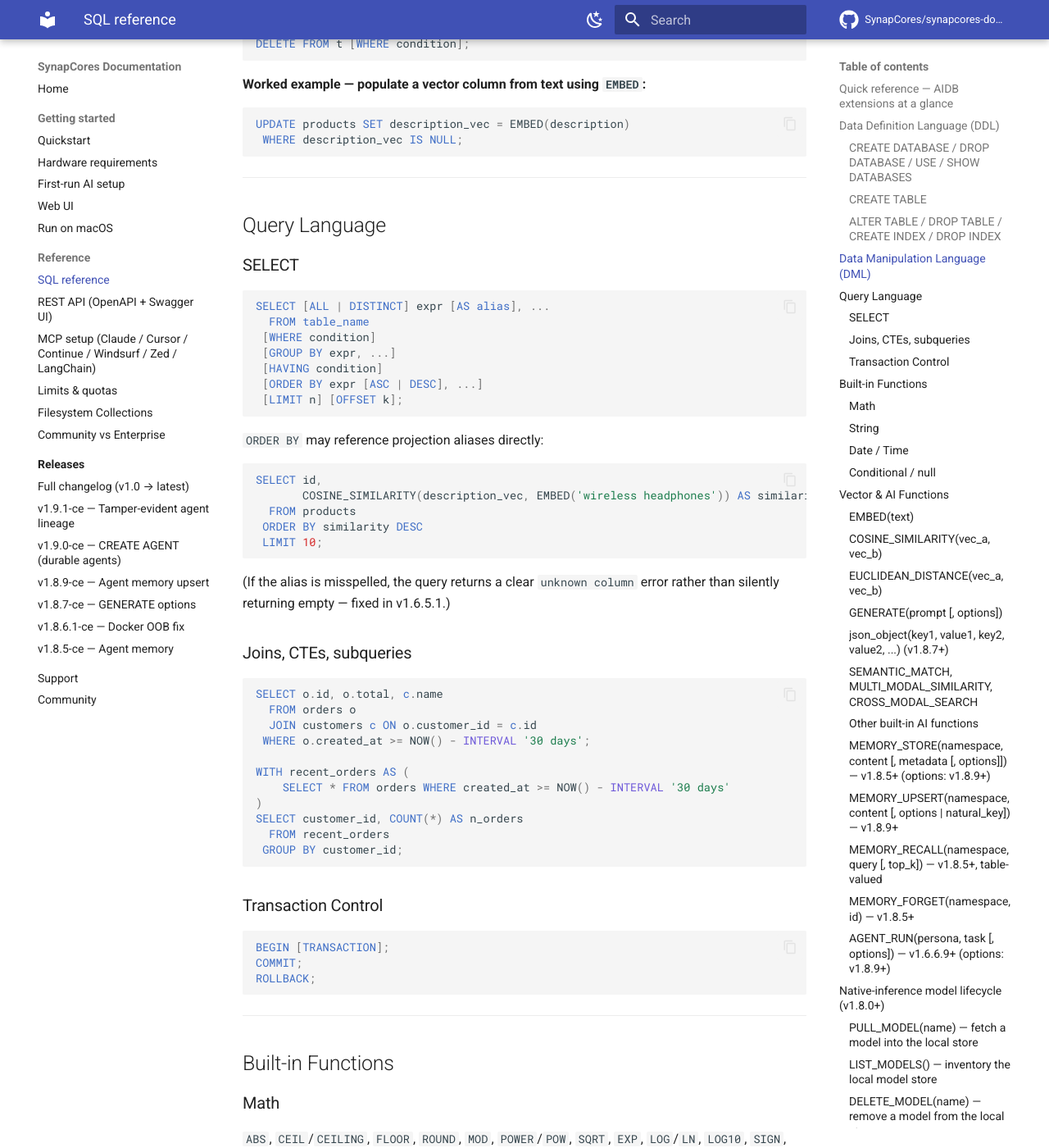
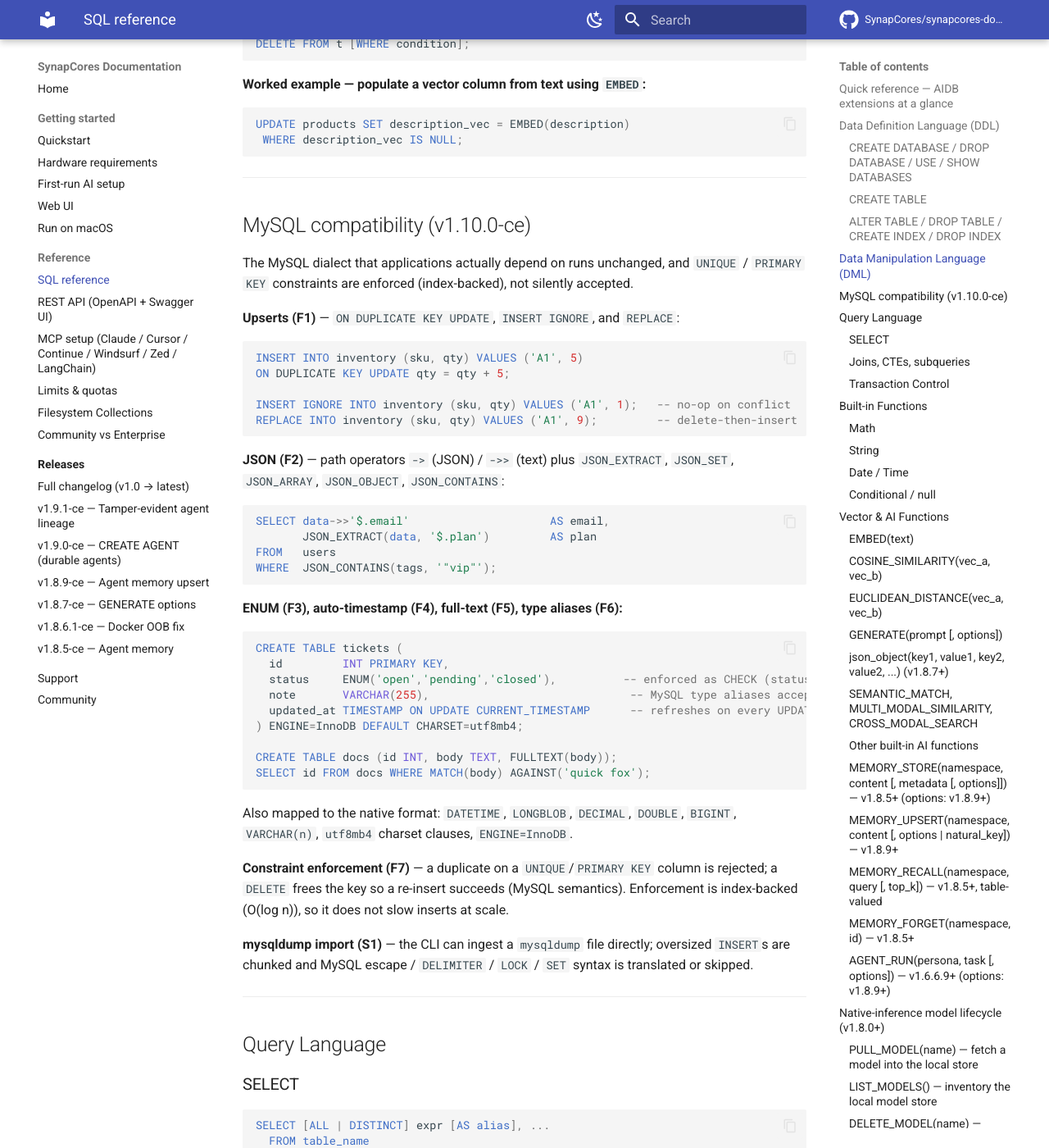
Before and after one commit to SynapCores/synapcores-docs, an MkDocs documentation site: the page built from docs/sql-reference.md, in a window 1280 px wide and 1400 px high, scrolled down 2675 px. Shown: the whole window at 82% size. Built offline with MkDocs 1.6.1 and Material for MkDocs 9.7.7, drawn with Linux system fonts in a browser that asks for light colours; comment, search, counter and statistics services are not loaded.

Commit message:
docs: sync from aidb v1.10.0-ce
Automated sync triggered by release tag push on the engine repo.
Changed: docs/sql-reference.md
Source: mataluis2k/aidb at v1.10.0-ce.

````diff
--- a/docs/sql-reference.md
+++ b/docs/sql-reference.md
@@ -113,6 +113,57 @@ DELETE FROM t [WHERE condition];
 UPDATE products SET description_vec = EMBED(description)
  WHERE description_vec IS NULL;
 ```
+
+---
+
+## MySQL compatibility (v1.10.0-ce)
+
+The MySQL dialect that applications actually depend on runs unchanged, and `UNIQUE` / `PRIMARY KEY`
+constraints are enforced (index-backed), not silently accepted.
+
+**Upserts (F1)** — `ON DUPLICATE KEY UPDATE`, `INSERT IGNORE`, and `REPLACE`:
+
+```sql
+INSERT INTO inventory (sku, qty) VALUES ('A1', 5)
+ON DUPLICATE KEY UPDATE qty = qty + 5;
+
+INSERT IGNORE INTO inventory (sku, qty) VALUES ('A1', 1);   -- no-op on conflict
+REPLACE INTO inventory (sku, qty) VALUES ('A1', 9);         -- delete-then-insert
+```
+
+**JSON (F2)** — path operators `->` (JSON) / `->>` (text) plus `JSON_EXTRACT`, `JSON_SET`,
+`JSON_ARRAY`, `JSON_OBJECT`, `JSON_CONTAINS`:
+
+```sql
+SELECT data->>'$.email'                     AS email,
+       JSON_EXTRACT(data, '$.plan')         AS plan
+FROM   users
+WHERE  JSON_CONTAINS(tags, '"vip"');
+```
+
+**ENUM (F3), auto-timestamp (F4), full-text (F5), type aliases (F6):**
+
+```sql
+CREATE TABLE tickets (
+  id         INT PRIMARY KEY,
+  status     ENUM('open','pending','closed'),          -- enforced as CHECK (status IN (...))
+  note       VARCHAR(255),                              -- MySQL type aliases accepted
+  updated_at TIMESTAMP ON UPDATE CURRENT_TIMESTAMP      -- refreshes on every UPDATE
+) ENGINE=InnoDB DEFAULT CHARSET=utf8mb4;
+
+CREATE TABLE docs (id INT, body TEXT, FULLTEXT(body));
+SELECT id FROM docs WHERE MATCH(body) AGAINST('quick fox');
+```
+
+Also mapped to the native format: `DATETIME`, `LONGBLOB`, `DECIMAL`, `DOUBLE`, `BIGINT`,
+`VARCHAR(n)`, `utf8mb4` charset clauses, `ENGINE=InnoDB`.
+
+**Constraint enforcement (F7)** — a duplicate on a `UNIQUE`/`PRIMARY KEY` column is rejected; a
+`DELETE` frees the key so a re-insert succeeds (MySQL semantics). Enforcement is index-backed
+(O(log n)), so it does not slow inserts at scale.
+
+**mysqldump import (S1)** — the CLI can ingest a `mysqldump` file directly; oversized `INSERT`s are
+chunked and MySQL escape / `DELIMITER` / `LOCK` / `SET` syntax is translated or skipped.
 
 ---
 
````
